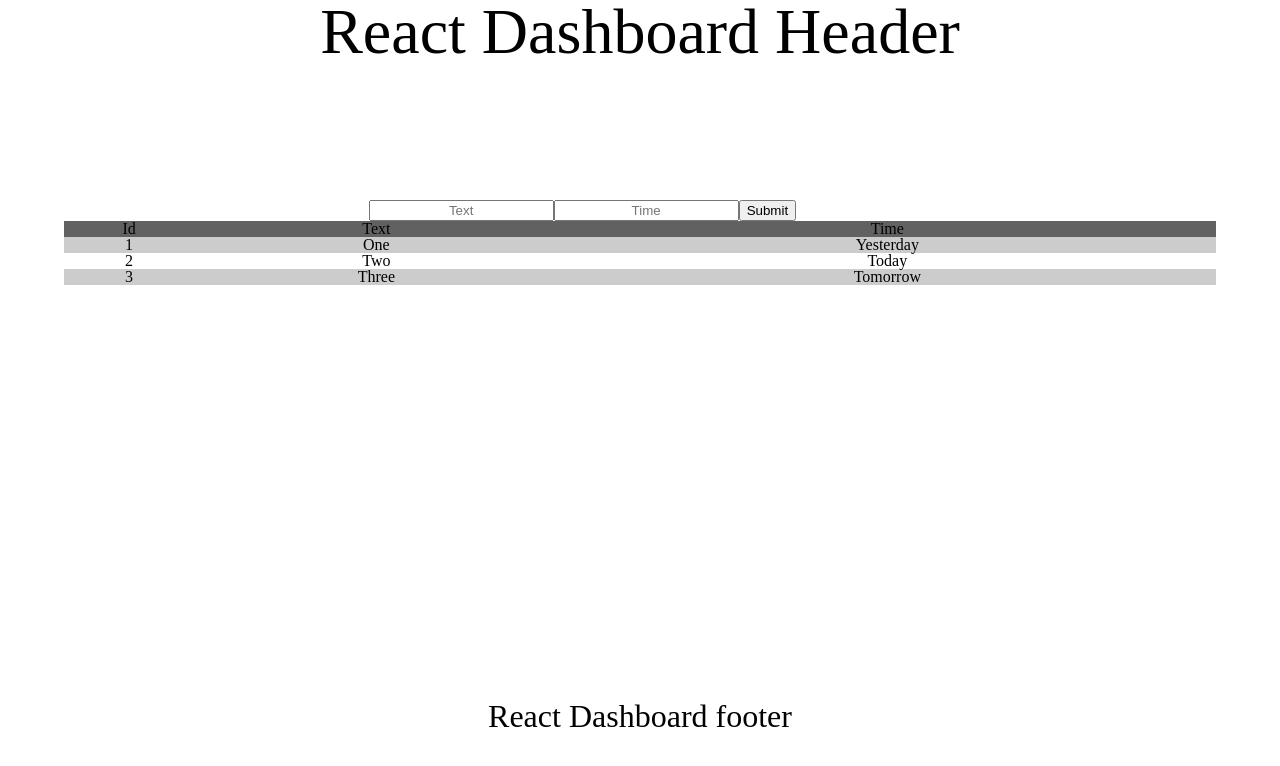
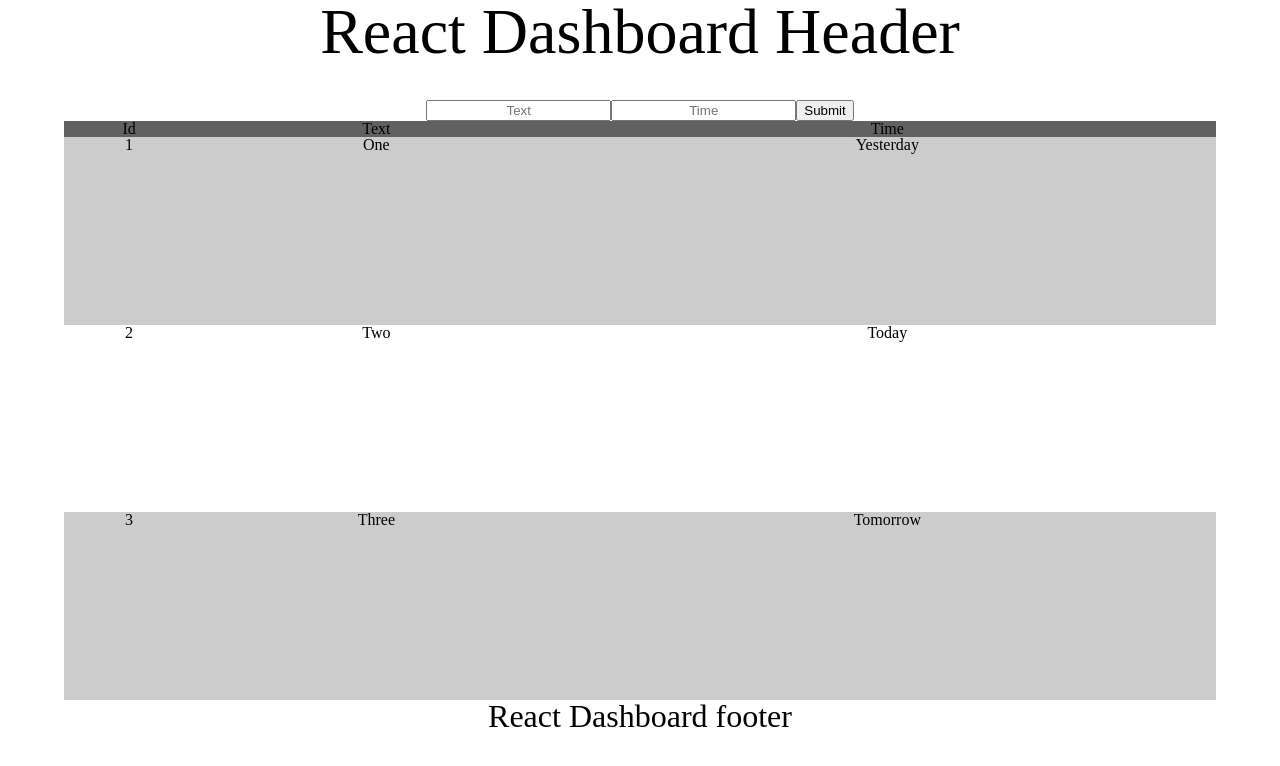
Before and after one commit to MikkelHansenAbtion/react-dashboard-1, a React (Create React App) app: page / in a window 1280 px wide. Shown: the top 766 px of the page. Built offline with nearby package versions, Linux system fonts and the light colour scheme.

Commit message:
Style anchor footer at bottom and let content grow

```diff
--- a/src/App.js
+++ b/src/App.js
@@ -41,14 +41,12 @@ function App() {
     // };
 
     return (
-        <>
+        <div className='content'>
             <Header />
-            <div className='content'>
-                <EntryForm onAdd={AddMatrixEntry} />
-                <Matrix rows={entries} />
-            </div>
+            <EntryForm onAdd={AddMatrixEntry} />
+            <Matrix rows={entries} />
             <Footer />
-        </>
+        </div>
     );
 }
 
--- a/src/assets/global.scss
+++ b/src/assets/global.scss
@@ -3,20 +3,21 @@ $header-footer-height: 100px;
 * {
     box-sizing: border-box;
     text-align: center;
+    align-items: center;
 }
 
 header,
 footer {
     height: $header-footer-height;
-    position: absolute;
     width: 100%;
 }
 
 .content {
-    margin: $header-footer-height 5%;
-    top: $header-footer-height;
-    bottom: $header-footer-height;
-    position: absolute;
+    display: flex;
+    min-height: 100vh;
+    flex-direction: column;
+    justify-content: space-between;
+    margin: 0 5%;
     width: 90%;
 }
 
--- a/src/components/Matrix/Matrix.scss
+++ b/src/components/Matrix/Matrix.scss
@@ -1,5 +1,6 @@
 .matrix {
     width: 100%;
+    flex: 1;
 
     tr > th {
         background: rgb(97, 97, 97);
```
